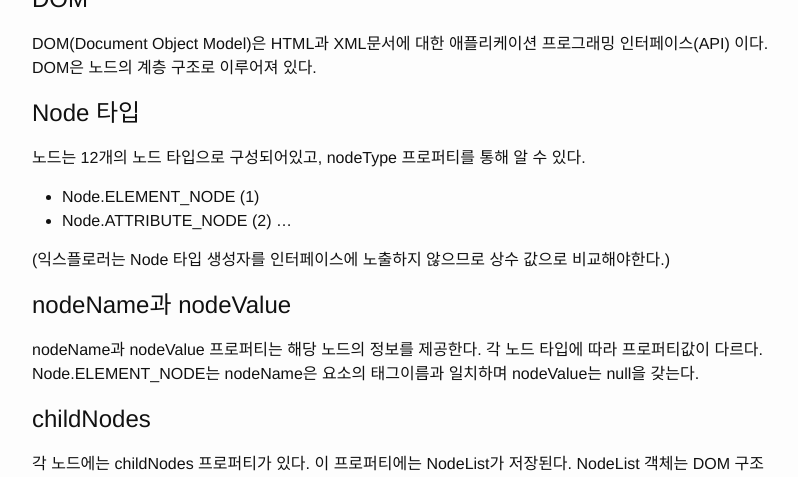
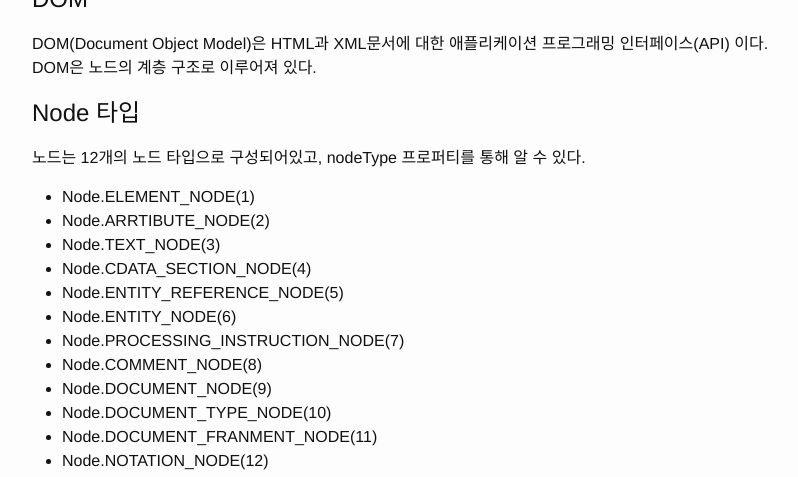
Before and after one commit to iyoon/iyoon.github.io, a Jekyll site: the page built from _posts/2015-10-04-javscript-client-detecting.markdown, in a window 1280 px wide and 1400 px high, scrolled down 2153 px. Shown: the top 477 px of the window, without its empty margins (238-1036 px from the left). Built offline with Jekyll 4.4.1, drawn with Linux system fonts in a browser that asks for light colours; some of the changed text lies outside the part shown.

Commit message:
update post javascript 9&10

```diff
--- a/_posts/2015-10-04-javscript-client-detecting.markdown
+++ b/_posts/2015-10-04-javscript-client-detecting.markdown
@@ -110,8 +110,18 @@ DOM은 노드의 계층 구조로 이루어져 있다.
 
 노드는 12개의 노드 타입으로 구성되어있고, nodeType 프로퍼티를 통해 알 수 있다.
 
-- Node.ELEMENT_NODE (1)
-- Node.ATTRIBUTE_NODE (2) ...
+- Node.ELEMENT_NODE(1)
+- Node.ARRTIBUTE_NODE(2)
+- Node.TEXT_NODE(3)
+- Node.CDATA_SECTION_NODE(4)
+- Node.ENTITY_REFERENCE_NODE(5)
+- Node.ENTITY_NODE(6)
+- Node.PROCESSING_INSTRUCTION_NODE(7)
+- Node.COMMENT_NODE(8)
+- Node.DOCUMENT_NODE(9)
+- Node.DOCUMENT_TYPE_NODE(10)
+- Node.DOCUMENT_FRANMENT_NODE(11)
+- Node.NOTATION_NODE(12)
 
 (익스플로러는 Node 타입 생성자를 인터페이스에 노출하지 않으므로 상수 값으로 비교해야한다.)
 
@@ -121,7 +131,7 @@ nodeName과 nodeValue 프로퍼티는 해당 노드의 정보를 제공한다.
 각 노드 타입에 따라 프로퍼티값이 다르다.
 Node.ELEMENT_NODE는 nodeName은 요소의 태그이름과 일치하며 nodeValue는 null을 갖는다.
 
-# childNodes
+# 노드 사이의 관계
 
 각 노드에는 childNodes 프로퍼티가 있다. 이 프로퍼티에는 NodeList가 저장된다.
 NodeList 객체는 DOM 구조에 대한 쿼리 결과이며 문서가 바뀌면 NodeList 객체에도 자동적으로 반영된다.
```
Also changed, not shown: other parts of _posts/2015-10-04-javscript-client-detecting.markdown (+13 -11 lines), 2 other files.
